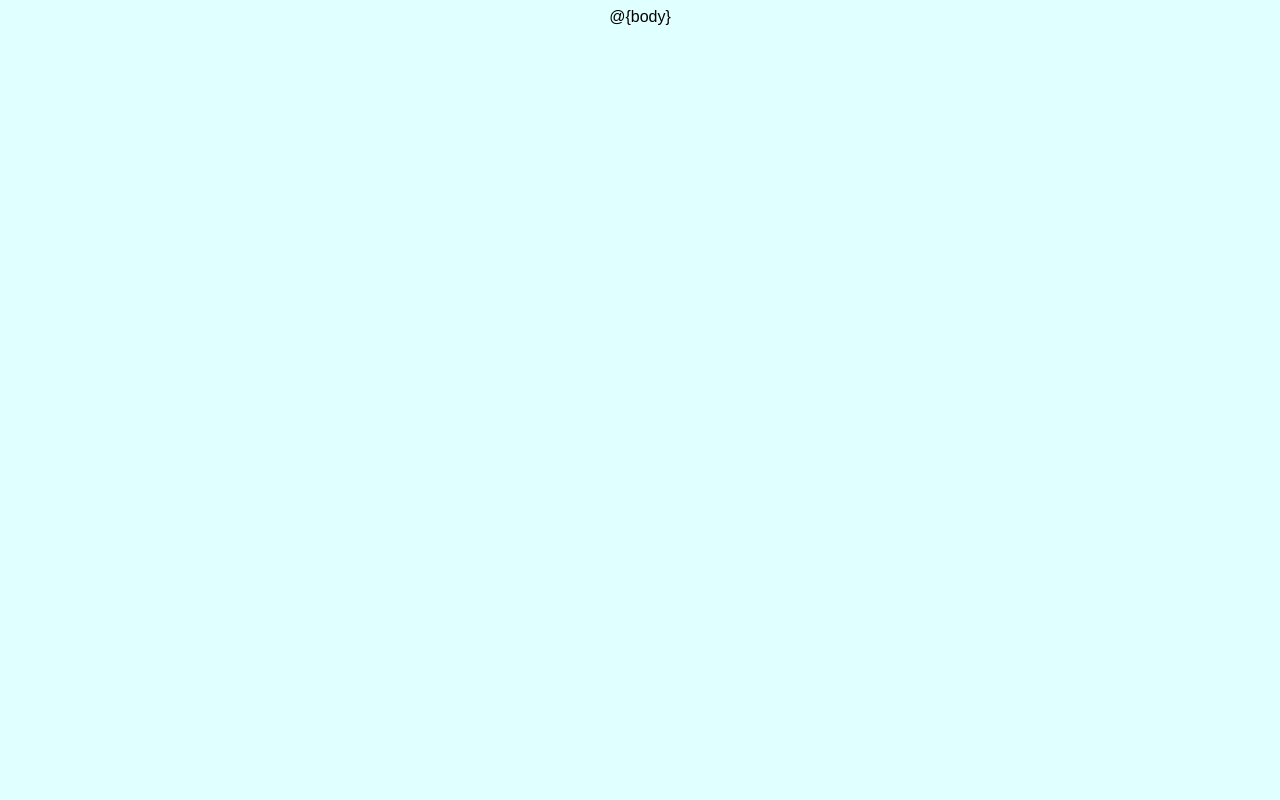
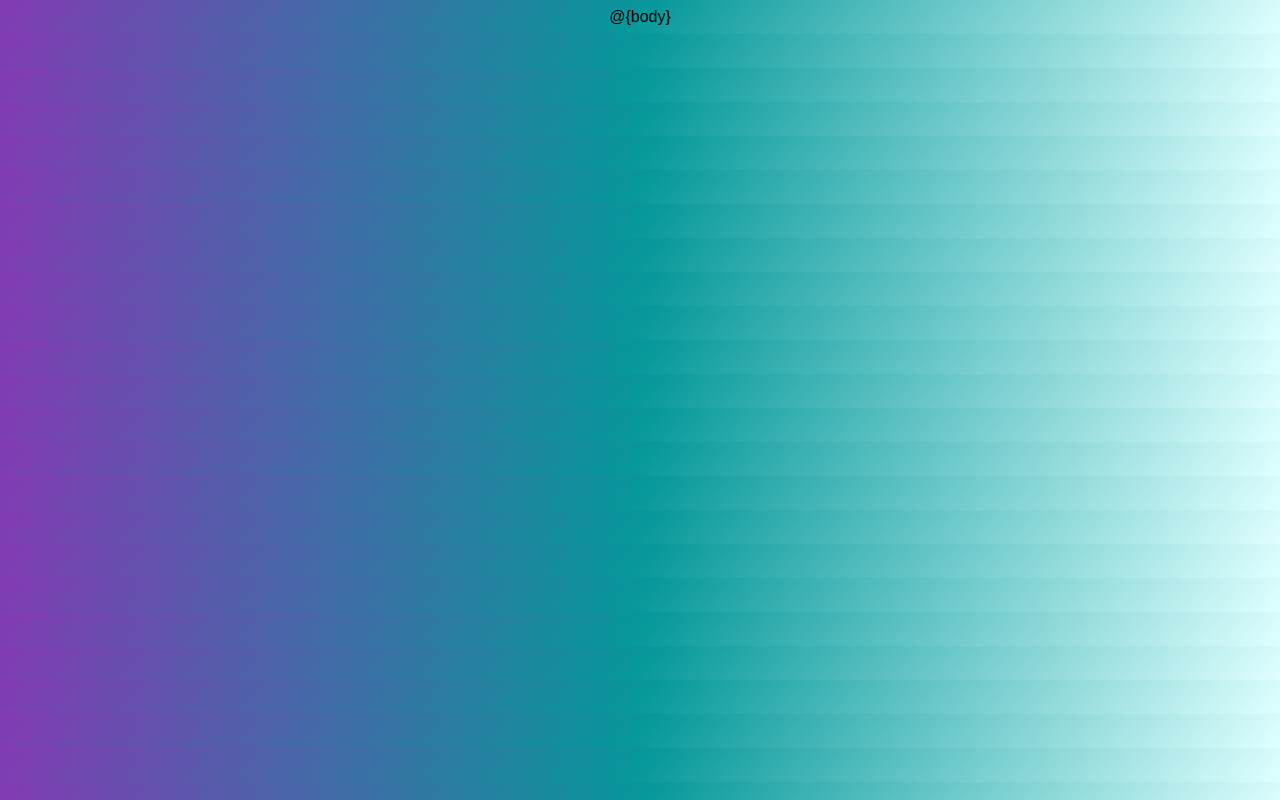
Before and after one commit to KC-7/python-quiz, a website: page views/layout.html in a window 1280 px wide. Drawn offline with nearby package versions, Linux system fonts and the light colour scheme.

Commit message:
Update background color

```diff
--- a/views/layout.html
+++ b/views/layout.html
@@ -12,11 +12,14 @@
     <style>
         body {
             font-family: Arial;
-            background-color: lightcyan;
+            /* Centers the content */
             display: flex;
             flex-direction: column;
             align-content: center;
             align-items: center;
+            /* Styles the background with gradient colours */
+            background: rgb(131,58,180);
+            background: linear-gradient(130deg, rgba(131,58,180,1) 0%, rgba(6,152,154,1) 50%, rgba(224,255,255,1) 100%);
         }
 
         /**
```
